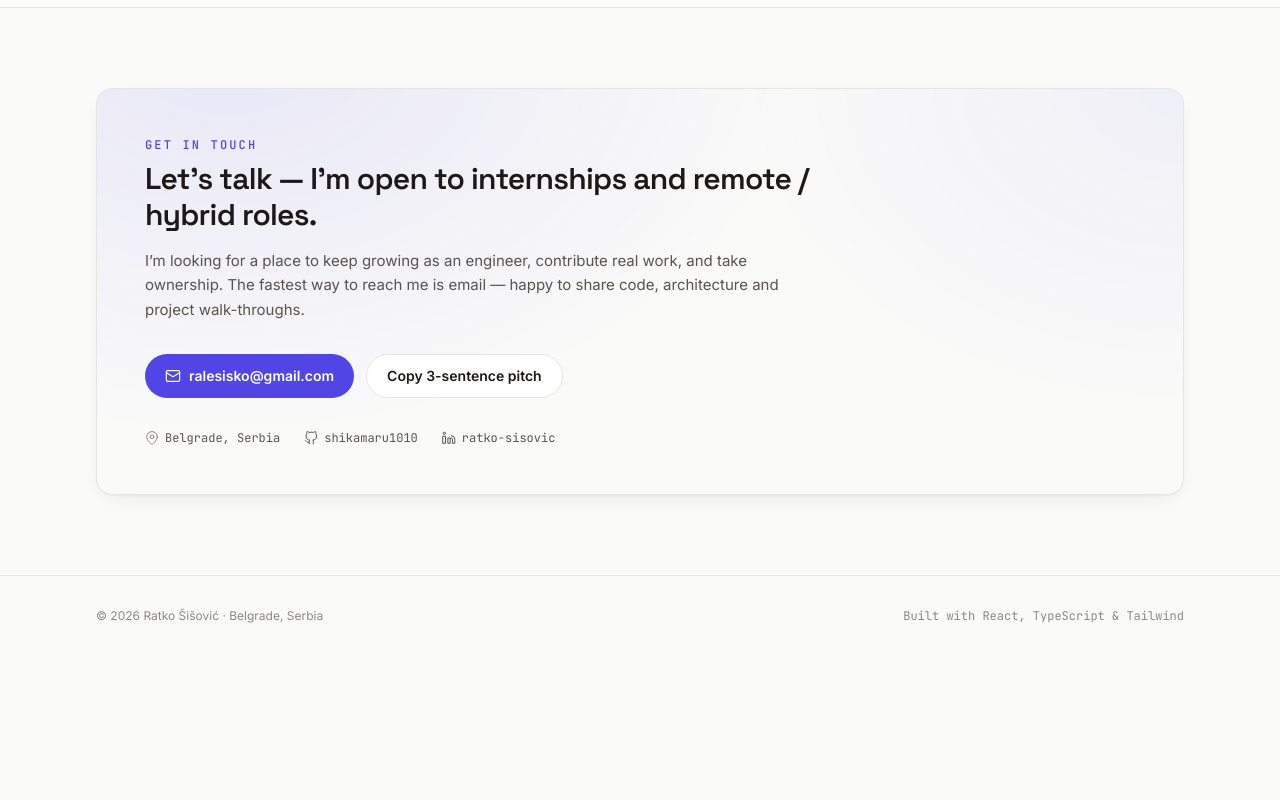
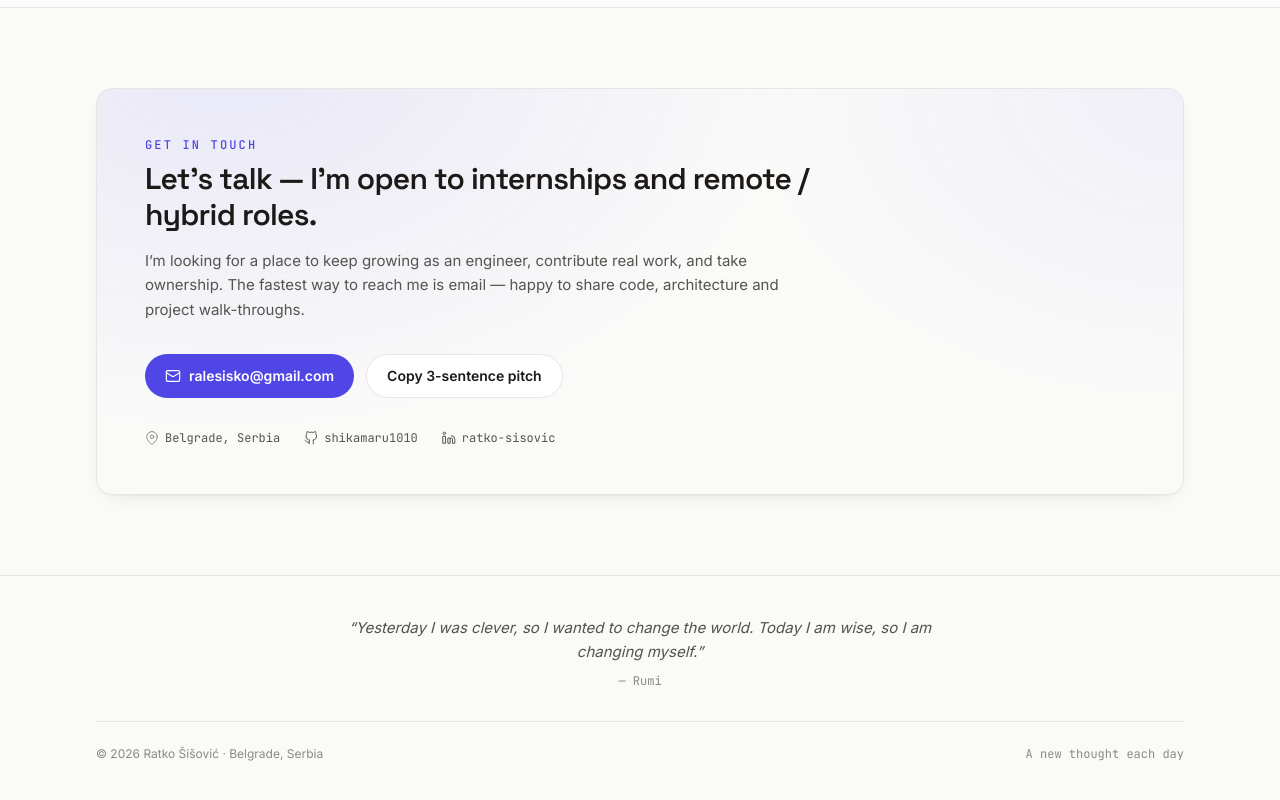
Before and after one commit to shikamaru1010/shikamaru1010.github.io, a React (Vite) app: page / in a window 1280 px wide. Shown: the part 4757-5557 px from the top of the page. Before the commit the page ends 5413 px from the top, so only its background shows below. Built offline with nearby package versions, Linux system fonts and the light colour scheme.

Commit message:
Add daily rotating quote in footer

```diff
--- a/src/components/Footer.tsx
+++ b/src/components/Footer.tsx
@@ -1,13 +1,24 @@
 import { profile } from '../data/profile';
+import { quoteOfTheDay } from '../data/quotes';
 
 export default function Footer() {
+  const quote = quoteOfTheDay();
   return (
     <footer className="no-print border-t border-border">
-      <div className="container-page flex flex-col items-center justify-between gap-2 py-8 text-xs text-subtle sm:flex-row">
-        <span>
-          © {new Date().getFullYear()} {profile.name} · {profile.location}
-        </span>
-        <span className="font-mono">Built with React, TypeScript & Tailwind</span>
+      <div className="container-page py-10">
+        <figure className="mx-auto max-w-2xl text-center">
+          <blockquote className="text-pretty text-[15px] italic leading-relaxed text-fg/75">
+            “{quote.text}”
+          </blockquote>
+          <figcaption className="mt-2 font-mono text-xs text-subtle">— {quote.author}</figcaption>
+        </figure>
+
+        <div className="mt-8 flex flex-col items-center justify-between gap-2 border-t border-border pt-6 text-xs text-subtle sm:flex-row">
+          <span>
+            © {new Date().getFullYear()} {profile.name} · {profile.location}
+          </span>
+          <span className="font-mono">A new thought each day</span>
+        </div>
       </div>
     </footer>
   );
--- /dev/null
+++ b/src/data/quotes.ts
@@ -0,0 +1,56 @@
+export type Quote = {
+  text: string;
+  author: string;
+};
+
+// Inspiring quotes from thinkers across the centuries and millennia.
+// One is shown per day (see quoteOfTheDay) — stable within a calendar day,
+// rotating automatically as the date changes.
+export const quotes: Quote[] = [
+  { text: 'We suffer more often in imagination than in reality.', author: 'Seneca' },
+  { text: 'You have power over your mind — not outside events. Realize this, and you will find strength.', author: 'Marcus Aurelius' },
+  { text: 'The happiness of your life depends upon the quality of your thoughts.', author: 'Marcus Aurelius' },
+  { text: 'Waste no more time arguing about what a good man should be. Be one.', author: 'Marcus Aurelius' },
+  { text: 'The unexamined life is not worth living.', author: 'Socrates' },
+  { text: 'The only true wisdom is in knowing you know nothing.', author: 'Socrates' },
+  { text: 'Wonder is the beginning of wisdom.', author: 'Socrates' },
+  { text: 'Knowing yourself is the beginning of all wisdom.', author: 'Aristotle' },
+  { text: 'Patience is bitter, but its fruit is sweet.', author: 'Aristotle' },
+  { text: 'It does not matter how slowly you go as long as you do not stop.', author: 'Confucius' },
+  { text: 'The man who moves a mountain begins by carrying away small stones.', author: 'Confucius' },
+  { text: 'A journey of a thousand miles begins with a single step.', author: 'Lao Tzu' },
+  { text: 'First say to yourself what you would be; and then do what you have to do.', author: 'Epictetus' },
+  { text: 'No man is free who is not master of himself.', author: 'Epictetus' },
+  { text: 'Peace comes from within. Do not seek it without.', author: 'Buddha' },
+  { text: 'What you seek is seeking you.', author: 'Rumi' },
+  { text: 'Yesterday I was clever, so I wanted to change the world. Today I am wise, so I am changing myself.', author: 'Rumi' },
+  { text: 'Simplicity is the ultimate sophistication.', author: 'Leonardo da Vinci' },
+  { text: 'Learning never exhausts the mind.', author: 'Leonardo da Vinci' },
+  { text: 'Knowing is not enough; we must apply. Willing is not enough; we must do.', author: 'Johann Wolfgang von Goethe' },
+  { text: 'He who has a why to live can bear almost any how.', author: 'Friedrich Nietzsche' },
+  { text: 'Imagination is more important than knowledge.', author: 'Albert Einstein' },
+  { text: 'Try not to become a man of success, but rather try to become a man of value.', author: 'Albert Einstein' },
+  { text: 'Well done is better than well said.', author: 'Benjamin Franklin' },
+  { text: 'An investment in knowledge pays the best interest.', author: 'Benjamin Franklin' },
+  { text: 'Energy and persistence conquer all things.', author: 'Benjamin Franklin' },
+  { text: 'Live as if you were to die tomorrow. Learn as if you were to live forever.', author: 'Mahatma Gandhi' },
+  { text: 'The future depends on what you do today.', author: 'Mahatma Gandhi' },
+  { text: 'It always seems impossible until it is done.', author: 'Nelson Mandela' },
+  { text: 'The greatest glory in living lies not in never falling, but in rising every time we fall.', author: 'Nelson Mandela' },
+  { text: 'Do what you can, with what you have, where you are.', author: 'Theodore Roosevelt' },
+  { text: 'The secret of getting ahead is getting started.', author: 'Mark Twain' },
+  { text: 'Whether you think you can, or you think you can’t — you’re right.', author: 'Henry Ford' },
+  { text: 'I have not failed. I’ve just found 10,000 ways that won’t work.', author: 'Thomas Edison' },
+  { text: 'Genius is one percent inspiration and ninety-nine percent perspiration.', author: 'Thomas Edison' },
+  { text: 'The best way to predict the future is to invent it.', author: 'Alan Kay' },
+  { text: 'Reading is to the mind what exercise is to the body.', author: 'Joseph Addison' },
+  { text: 'Fall seven times, stand up eight.', author: 'Japanese proverb' },
+];
+
+/** Deterministic quote for a given calendar day (local time). */
+export function quoteOfTheDay(date = new Date()): Quote {
+  const dayNumber = Math.floor(
+    Date.UTC(date.getFullYear(), date.getMonth(), date.getDate()) / 86_400_000,
+  );
+  return quotes[((dayNumber % quotes.length) + quotes.length) % quotes.length];
+}
```
Also changed, not shown: 1 other file (tests, documents, lock files or other folders).
